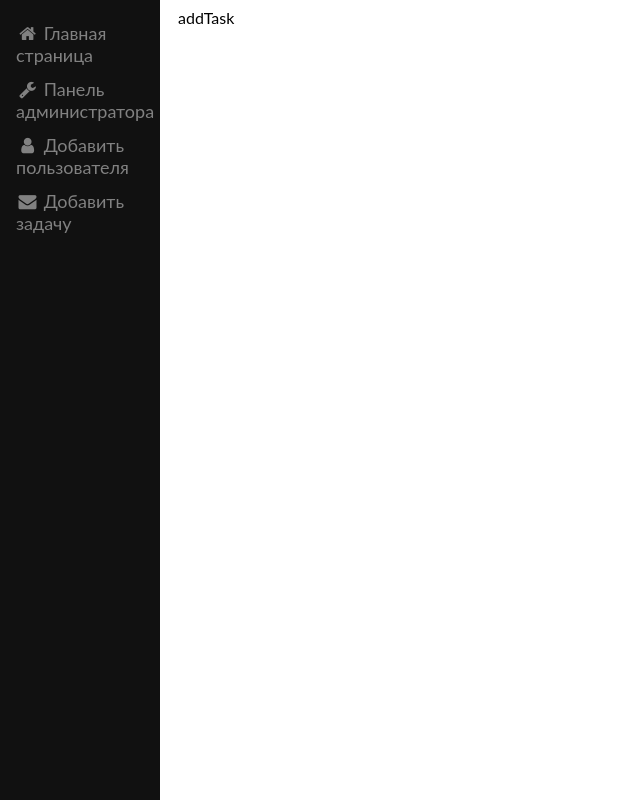
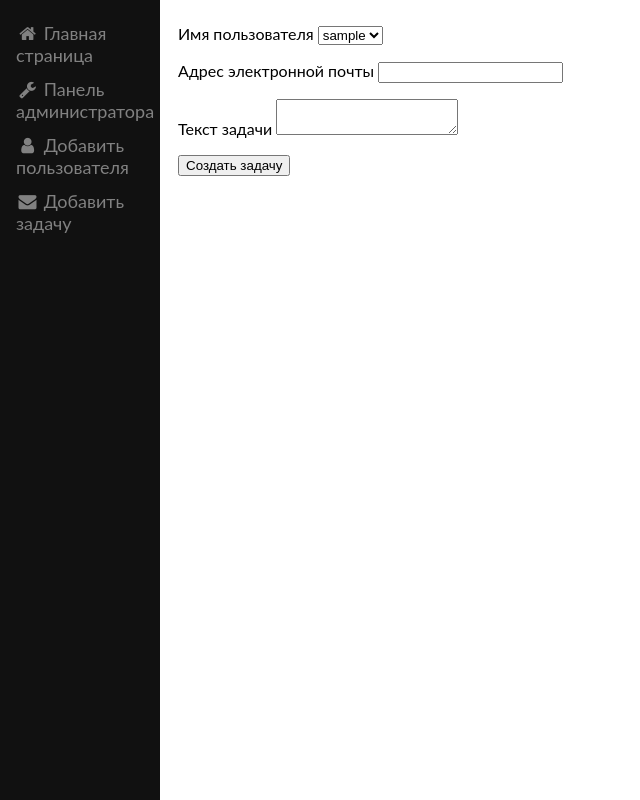
Before and after one commit to mykolayakovchuk/delivery, a PHP site: page /index.php?menu=addTask in a window 1280 px wide. Shown: the whole page, without its empty margins (0-640 px from the left). Run offline with PHP 8.4, Linux system fonts and the light colour scheme; tables that the repository leaves empty or names only in its code hold one stand-in row (values such as "Sample post").

Commit message:
добавлена форма добавления задачи

```diff
--- /dev/null
+++ b/addTaskForm.php
@@ -0,0 +1,24 @@
+<form action="index.php?menu=addTask" method="POST">
+    <p><label for="idUser">Имя пользователя</label>
+    <select name="idUser" required>
+<?php
+//Вывод из базы всех пользователей
+$queryUsers = 'SELECT id, username FROM del_user ORDER BY username';
+$users=$connection->query($queryUsers);
+foreach ($users as $user){
+    echo "<option value=".$user['id'].">".$user['username']."</option>";
+}
+?>
+    </select></p>
+    <p>
+        <label for="email">Адрес электронной почты</label>
+        <input type="text" name="email" required/>
+    </p>
+    <p>
+        <label for="textTask">Текст задачи</label>
+        <textarea type="text" name="textTask" required></textarea>
+    </p>
+    <p>
+        <input type="submit" value="Создать задачу">
+    </p>
+</form>
--- a/index.php
+++ b/index.php
@@ -38,7 +38,16 @@ switch ($_GET["menu"]) {
     break;
     //Добавить задачу;
     case "addTask":
-        echo "addTask";
+        include "addTaskForm.php";//форма добавления задачи
+        if (isset($_POST["idUser"]) && isset($_POST["email"]) && isset($_POST["textTask"])){
+            $addTaskQuery = $connection->prepare('INSERT INTO
+            del_task (id, id_user, email, text_task) VALUES (NULL, :idUser, :email, :text_task)');
+            $addTaskQuery->bindParam(':idUser', $_POST["idUser"]);
+            $addTaskQuery->bindParam(':email', $_POST["email"]);
+            $addTaskQuery->bindParam(':text_task', $_POST["textTask"]);
+            $addTaskQuery->execute();
+            echo "задача добавлена";
+        }
     break;
     //Все задачи;
     default:
```
